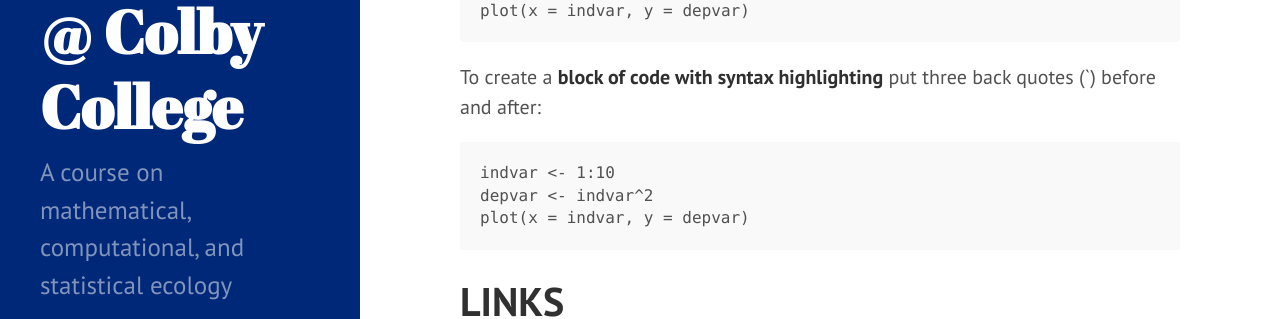
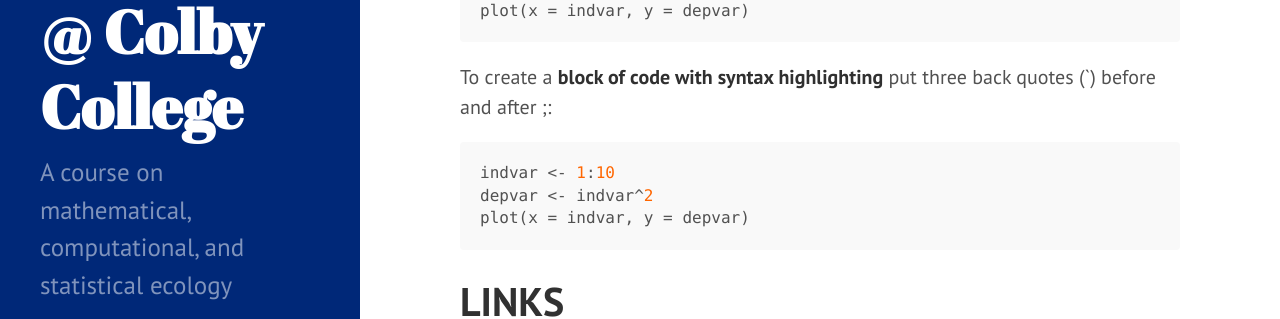
Before and after one commit to ColbyEcology/BI382_2018_Spring, a Jekyll site: the page built from Misc/CMsMarkdown.md, in a window 1280 px wide and 900 px high, scrolled down 3120 px. Shown: the part 196-515 px from the top of the window. Built offline with Jekyll 4.4.1, drawn with Linux system fonts in a browser that asks for light colours.

Commit message:
syntax highlighting test with {r} take 2

````diff
--- a/Misc/CMsMarkdown.md
+++ b/Misc/CMsMarkdown.md
@@ -110,8 +110,8 @@ depvar <- indvar^2
 plot(x = indvar, y = depvar)
  ```
 
-To create a **block of code with syntax highlighting** put three back quotes (`) before and after:
- ```{r}
+To create a **block of code with syntax highlighting** put three back quotes (`) before and after ;:
+ ```r
 indvar <- 1:10
 depvar <- indvar^2
 plot(x = indvar, y = depvar)
````
